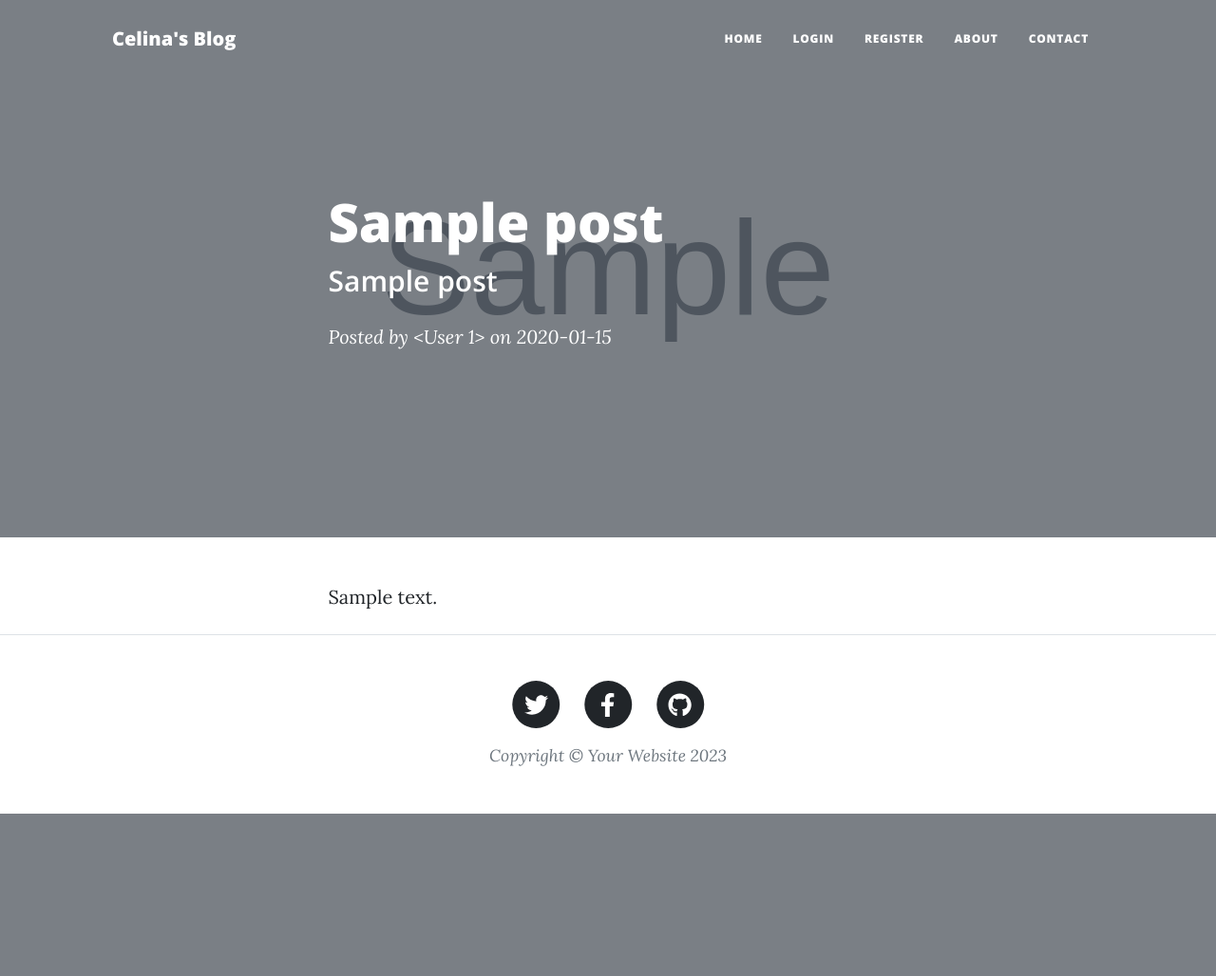
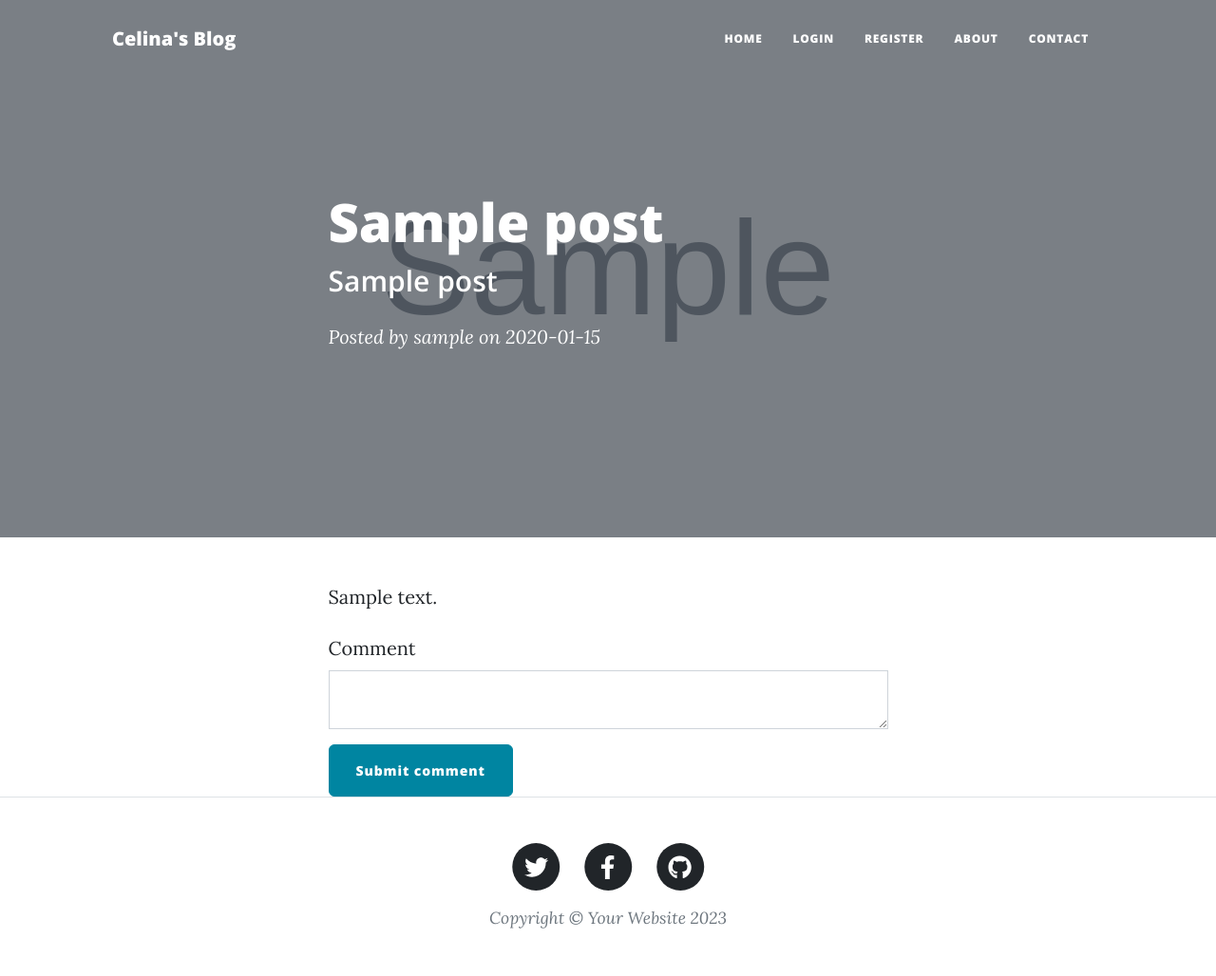
Before and after one commit to celinaczy/flask-blog, a Flask app: page /post/1 in a window 1280 px wide. Shown: the whole page at 95% size. Before the commit the page ends 857 px from the top, so only its background shows below. Run offline with Flask 3, Linux system fonts and the light colour scheme; tables that the repository leaves empty hold one stand-in row (values such as "Sample post"); grey boxes marked "Sample" are stand-in pictures; some libraries are stand-ins or nearby versions.

Commit message:
add comment form

```diff
--- a/forms.py
+++ b/forms.py
@@ -19,10 +19,15 @@ class RegisterForm(FlaskForm):
     password = StringField("Password", validators=[DataRequired()])
     submit = SubmitField("Register")
 
+
 # login existing users
 class LoginForm(FlaskForm):
     username = StringField("Username", validators=[DataRequired()])
     password = StringField("Password", validators=[DataRequired()])
     submit = SubmitField("Register")
 
-# TODO: Create a CommentForm so users can leave comments below posts
+
+# CommentForm so users can leave comments below posts
+class CommentForm(FlaskForm):
+    comment = CKEditorField("Comment", validators=[DataRequired()])
+    submit = SubmitField("Submit comment")
--- a/main.py
+++ b/main.py
@@ -11,7 +11,7 @@ from flask_login import LoginManager
 from functools import wraps
 
 # Import forms from the forms.py
-from forms import PostForm, RegisterForm, LoginForm
+from forms import PostForm, RegisterForm, LoginForm, CommentForm
 
 
 '''
@@ -149,12 +149,14 @@ def get_all_posts():
     posts = db.session.execute(db.select(BlogPost)).scalars().all()
     return render_template("index.html", all_posts=posts)
 
-@app.route('/post/<int:post_id>')
+
+@app.route('/post/<int:post_id>', methods=['GET', 'POST'])
 def show_post(post_id):
     print(post_id)
     # Retrieve a BlogPost from the database based on the post_id
     requested_post = db.get_or_404(BlogPost, post_id)
-    return render_template("post.html", post=requested_post)
+    form = CommentForm()
+    return render_template("post.html", post=requested_post, form=form)
 
 
 # create a new blog post
--- a/templates/index.html
+++ b/templates/index.html
@@ -29,7 +29,7 @@
         </a>
         <p class="post-meta">
           Posted by
-          <a href="#">{{post.author}}</a>
+          <a href="#">{{post.author.username}}</a>
           on {{post.date}}
           {% if current_user.id == 1: %}
           <a href="{{url_for('delete', post_id=post.id)}}">"✘"</a>
--- a/templates/post.html
+++ b/templates/post.html
@@ -1,4 +1,5 @@
 {% include "header.html" %}
+{% from "bootstrap5/form.html" import render_form %}
 
 <!-- Page Header-->
 <header class="masthead" style="background-image: url('{{post.img_url}}')">
@@ -10,7 +11,7 @@
           <h2 class="subheading">{{ post.subtitle }}</h2>
           <span class="meta"
             >Posted by
-            <a href="#">{{ post.author }}</a>
+            <a href="#">{{ post.author.username }}</a>
             on {{ post.date }}
           </span>
         </div>
@@ -34,6 +35,13 @@
             >Edit Post</a
           >
           {% endif %}
+
+
+        </div>
+        <div>
+          {{ ckeditor.load() }}
+          {{ ckeditor.config(name='comment') }}
+          {{ render_form(form, novalidate=True, button_map={"submit": "primary"}) }}
         </div>
       </div>
     </div>
```
